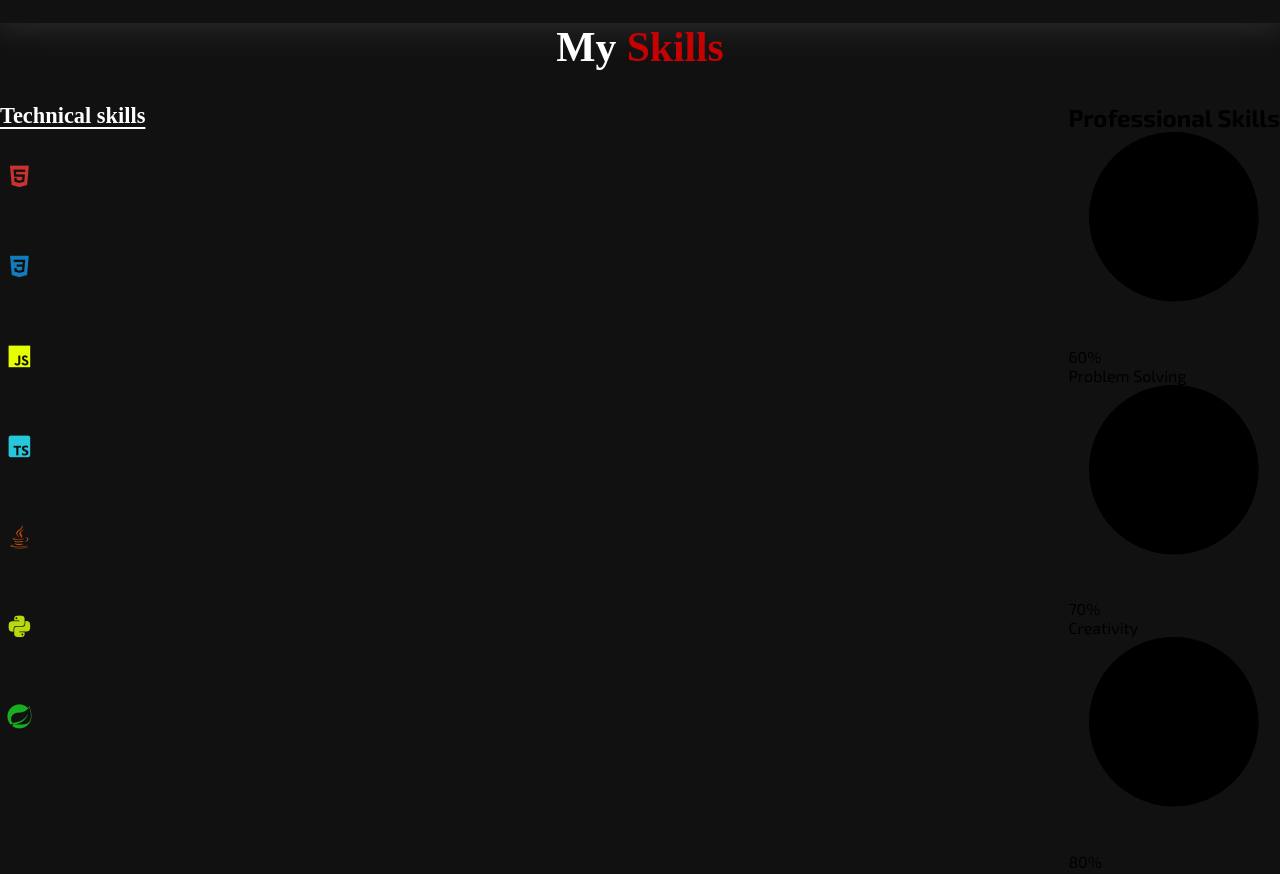
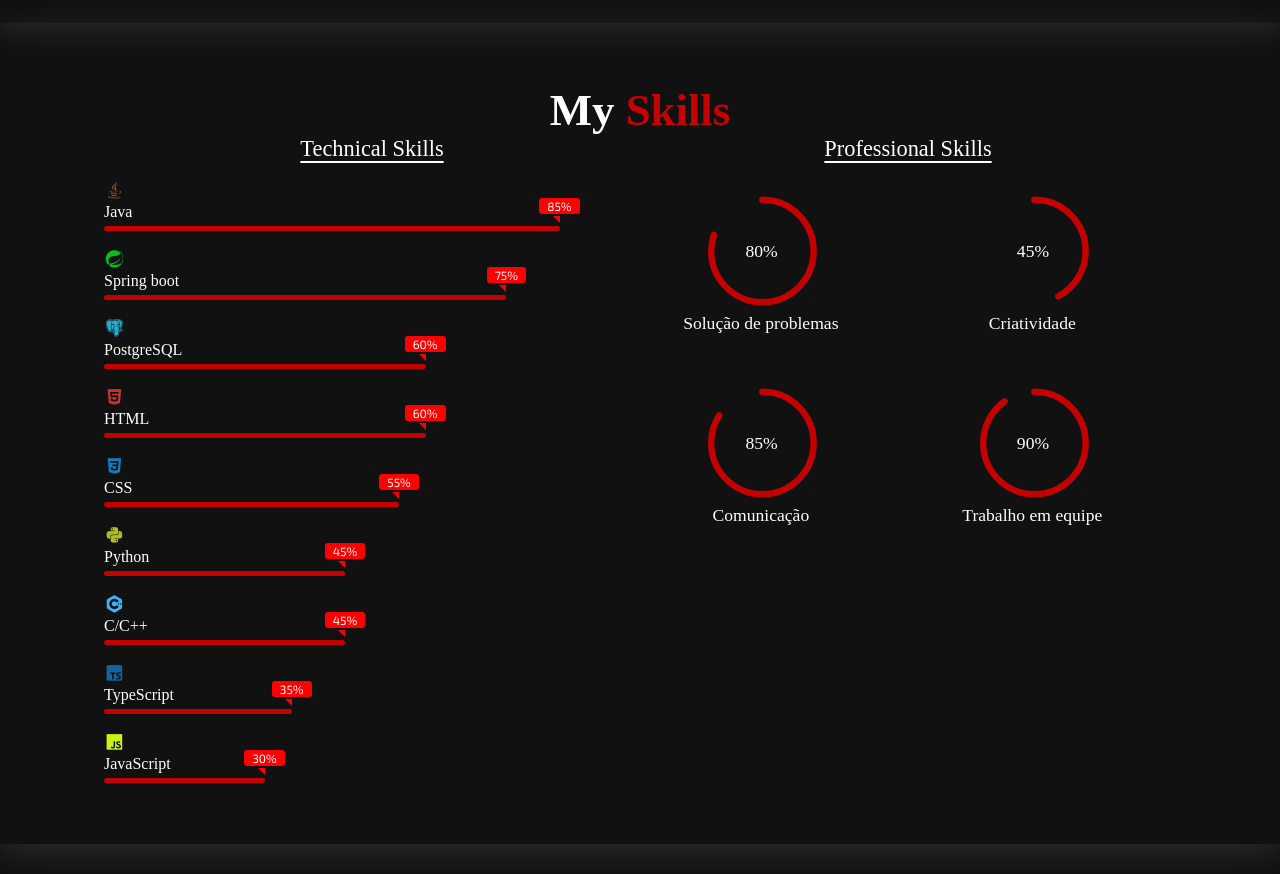
Before and after one commit to Therlyson/portfolio_projeto, a website: page dist/index.html in a window 1280 px wide. Shown: the part 1420-2294 px from the top of the page. Drawn offline with nearby package versions, Linux system fonts and the light colour scheme; a web font is replaced by a local one.

Commit message:
Finalizando a section skills deixando responsiva

```diff
--- a/dist/index.html
+++ b/dist/index.html
@@ -72,124 +72,138 @@
         </div>
     </section>
 
-    <section id="skills">
-        <h1 class="skills-subtitle">My <span>Skills</span></h1>
-        <div class="skills-sec">
-            <div class="skills-sec-technical">
-                <h2 class="text-technical">Technical skills</h2>
-                <div class="skills-sec-technical-bars">
-                    <div class="linguagens">
-                        <i class='bx bxl-html5' style="color: #c9332e;"></i>
+    <section id="skills" class="skills">
+        <h1 class="skills-titulo">My <span>Skills</span></h1>
+        <div class="skills-conteudo">
+
+            <div class="skills-conteudo-tecnico">
+                <h1 class="skills-conteudo-header">Technical Skills</h1>
+                <div class="tecnico-linguagens">
+                    <div class="linguagem"><i class='bx bxl-java' style="color: #c95d2e;"></i>
                         <div class="info">
-                            <span>HTML <span class="addhtml"></span></span>
+                            <h3>Java </h3>
+                        </div>
+                        <div class="progress-line java">
+                            <span></span>
+                        </div>
+                    </div>
+
+                    <div class="linguagem"><i class='bx bxl-spring-boot' style="color: #0cbc1d;"></i>
+                        <div class="info">
+                            <h3>Spring boot </h3>
+                        </div>
+                        <div class="progress-line spring">
+                            <span></span>
+                        </div>
+                    </div>
+                    <i ></i>
+
+                    <div class="linguagem"><i class='bx bxl-postgresql' style="color: #28accd;"></i>
+                        <div class="info">
+                            <h3>PostgreSQL </h3>
+                        </div>
+                        <div class="progress-line postgre">
+                            <span></span>
+                        </div>
+                    </div>
+
+                    <div class="linguagem"><i class='bx bxl-html5' style="color: #c9332e;"></i>
+                        <div class="info">
+                            <h3>HTML </h3>
                         </div>
                         <div class="progress-line html">
                             <span></span>
                         </div>
                     </div>
 
-                    <div class="linguagens">
-                        <i class='bx bxl-css3' style="color: #147bbc;"></i>
+                    <div class="linguagem"><i class='bx bxl-css3' style="color: #147bbc;"></i>
                         <div class="info">
-                            <span>CSS <span class="addcss"></span></span>
+                            <h3>CSS </h3>
                         </div>
                         <div class="progress-line css">
                             <span></span>
                         </div>
                     </div>
 
-                    <div class="linguagens">
-                        <i class='bx bxl-javascript' style="color: #e5ff00;"></i>
+                    <div class="linguagem"><i class='bx bxl-python' style="color: #b0bc1e;"></i>
                         <div class="info">
-                            <span>JavaScript <span class="addjs"></span></span>
+                            <h3>Python </h3>
                         </div>
-                        <div class="progress-line js">
+                        <div class="progress-line python">
                             <span></span>
                         </div>
                     </div>
 
-                    <div class="linguagens">
-                        <i class='bx bxl-typescript' style="color: #26c6db;"></i>
+                    <div class="linguagem"><i class='bx bxl-c-plus-plus'style="color: #3db2fc;"></i>
                         <div class="info">
-                            <span>TypeScript <span class="addts"></span></span>
+                            <h3>C/C++ </h3>
+                        </div>
+                        <div class="progress-line cpls">
+                            <span></span>
+                        </div>
+                    </div>
+
+                    <div class="linguagem"><i class='bx bxl-typescript' style="color: #19639b;"></i>
+                        <div class="info">
+                            <h3>TypeScript </h3>
                         </div>
                         <div class="progress-line ts">
                             <span></span>
                         </div>
                     </div>
 
-                    <div class="linguagens">
-                        <i class='bx bxl-java' style="color: #c24f0c;"></i>
+                    <div class="linguagem"><i class='bx bxl-javascript' style="color: #caf411;"></i>
                         <div class="info">
-                            <span>Java <span class="addjava"></span></span>
+                            <h3>JavaScript </h3>
                         </div>
-                        <div class="progress-line java">
-                            <span></span>
-                        </div>
-                    </div>
-
-                    <div class="linguagens">
-                        <i class='bx bxl-python' style="color: #bad80d;"></i>
-                        <div class="info">
-                            <span>Python <span class="addpy"></span></span>
-                        </div>
-                        <div class="progress-line python">
-                            <span></span>
-                        </div>
-                    </div>
-
-                    <div class="linguagens">
-                        <i class='bx bxl-spring-boot' style="color: #19ad20;"></i>
-                        <div class="info">
-                            <span>spring <span class="addspring"></span></span>
-                        </div>
-                        <div class="progress-line spring">
+                        <div class="progress-line js">
                             <span></span>
                         </div>
                     </div>
                 </div>
             </div>
 
-            <div class="skills-sec-professional">
-                <h1 class="text-professional">Professional Skills</h1>
+            <div class="skills-conteudo-profissional">
+                <h1 class="skills-conteudo-header">Professional Skills</h1>
                 <div class="radial-bars">
                     <div class="radial-bar">
-                        <svg x="0px" y="0px" viewBox="0 0 200 200">
+                        <svg x="0px" y="0px" viewBox="0 0 200 190">
                             <circle class="progress-bar" cx="100" cy="80" r="80"></circle>
                             <circle class="path path-1" cx="100" cy="80" r="80"></circle>
                         </svg>
-                        <div class="percentage">60%</div>
-                        <div class="text">Problem Solving</div>
+                        <div class="percentage">80%</div>
+                        <div class="text">Solução de problemas</div>
                     </div>
 
                     <div class="radial-bar">
-                        <svg x="0px" y="0px" viewBox="0 0 200 200">
+                        <svg x="0px" y="0px" viewBox="0 0 200 190">
                             <circle class="progress-bar" cx="100" cy="80" r="80"></circle>
                             <circle class="path path-2" cx="100" cy="80" r="80"></circle>
                         </svg>
-                        <div class="percentage">70%</div>
-                        <div class="text">Creativity</div>
+                        <div class="percentage">45%</div>
+                        <div class="text">Criatividade</div>
                     </div>
 
                     <div class="radial-bar">
-                        <svg x="0px" y="0px" viewBox="0 0 200 200">
+                        <svg x="0px" y="0px" viewBox="0 0 200 190">
                             <circle class="progress-bar" cx="100" cy="80" r="80"></circle>
                             <circle class="path path-3" cx="100" cy="80" r="80"></circle>
                         </svg>
-                        <div class="percentage">80%</div>
-                        <div class="text">Communication</div>
+                        <div class="percentage">85%</div>
+                        <div class="text">Comunicação</div>
                     </div>
 
                     <div class="radial-bar">
-                        <svg x="0px" y="0px" viewBox="0 0 200 200">
+                        <svg x="0px" y="0px" viewBox="0 0 200 190">
                             <circle class="progress-bar" cx="100" cy="80" r="80"></circle>
                             <circle class="path path-4" cx="100" cy="80" r="80"></circle>
                         </svg>
                         <div class="percentage">90%</div>
-                        <div class="text">Teamwork</div>
+                        <div class="text">Trabalho em equipe</div>
                     </div>
                 </div>
             </div>
+
         </div>
     </section>
 
--- a/dist/styles/style_skills.css
+++ b/dist/styles/style_skills.css
@@ -10,84 +10,78 @@
     --font-secundaria: "Eczar", serif;
 }
 
-.skills{
-    box-shadow: 0 8px 30px 0px #ffffff1d;
-    padding: 5rem;
-    padding-top: 4rem;
+body {
+    overflow-x: hidden;
 }
 
-.skills-subtitle {
-    text-align: center;
-    font-size: 2.6rem;
-    font-family: var(--font-secundaria);
-    padding-bottom: 2rem;
-    color: var(--cor-terciaria);
-}
-.skills-subtitle span {
-    font-family: var(--font-secundaria);
-    color: var(--cor-quartenaria);
+.skills {
+    box-shadow: 0 8px 30px 0px #ffffff1d;
+    padding: 6.5rem;
+    padding-top: 3.8rem;
+    padding-bottom: 3.8rem;
 }
 
-.skills-sec {
+.skills-titulo {
+    text-align: center;
+    color: var(--cor-terciaria);
+    font-size: 2.8rem;
+    font-family: var(--font-secundaria);
+    font-weight: 600;
+}
+.skills-titulo span{
+    color: var(--cor-quartenaria);
+    font-family: var(--font-secundaria);
+    font-weight: 600;
+}
+
+.skills-conteudo {
     display: flex;
     justify-content: space-between;
 }
 
-.skills-sec-technical {
-    display: flex;
-    flex-direction: column;
-    gap: 1.6rem;
+.skills-conteudo-tecnico {
+    width: 39rem;
 }
 
-.text-technical {
+.skills-conteudo-header {
+    color: var(--cor-terciaria);
+    font-family: var(--font-secundaria);
+    font-weight: 500;
     font-size: 1.4rem;
-    font-family: var(--font-secundaria);
-    color: var(--cor-terciaria);
     text-align: center;
     text-decoration: underline;
-    text-underline-offset: 4px;
-    text-decoration-thickness: 2px;
+    text-underline-offset: 5px;
+    margin-bottom: 0.6rem;
 }
 
-.linguagens{
-    font-size: 1.8rem;
-    margin-top: 40px 0;
-    padding: 5px;
+.linguagem {
+    font-size: 1.3rem;
+    margin-top: 1rem;
+}
+.tecnico-linguagens .linguagem .info{
+    margin-bottom: 5px;
+}
+.tecnico-linguagens .linguagem .info h3{
+    color: var(--cor-terciaria);
+    font-family: var(--font-secundaria);
+    font-size: 1rem;
+    font-weight: 500;
 }
 
-.linguagens:first-child {
-    margin-top: 0;
-}
-
-.linguagens:last-child {
-    margin-bottom: 0;
-}
-
-.linguagens .info {
-    margin-bottom: 5px;
-}
-
-.linguagens .info span {
-    font-size: 17px;
-    font-weight: 500;
-    animation: showText 0.5s 1s linear forwards;
-    opacity: 0;
-}
-
-.linguagens .progress-line {
+.tecnico-linguagens .linguagem .progress-line {
     position: relative;
     border-radius: 10px;
     width: 100%;
     height: 5px;
-    background-color: #000;
+    background-color: var(--cor-primaria);
     animation: animate 1s cubic-bezier(1, 0, 0.5, 1) forwards;
     transform: scaleX(0);
     transform-origin: left;
 }
 
-.linguagens .progress-line span {
+.tecnico-linguagens .linguagem .progress-line span {
     height: 100%;
-    background-color: #0ef;
+    background-color: var(--cor-quartenaria);
     position: absolute;
     border-radius: 10px;
     animation: animate 1s 1s cubic-bezier(1, 0, 0.5, 1) forwards;
@@ -95,38 +89,46 @@
     transform-origin: left;
 }
 
-.progress-line.java span {
-    width: 90%;
-}
-
-.progress-line.spring span {
-    width: 70%;
-}
-
-.progress-line.python span {
-    width: 65%;
-}
-
 .progress-line.html span {
     width: 60%;
 }
 
 .progress-line.css span {
-    width: 60%;
+    width: 55%;
+}
+
+.progress-line.python span {
+    width: 45%;
+}
+
+.progress-line.java span {
+    width: 85%;
+}
+
+.progress-line.cpls span {
+    width: 45%;
+}
+
+.progress-line.spring span {
+    width: 75%;
 }
 
 .progress-line.ts span {
-    width: 50%;
+    width: 35%;
 }
 
 .progress-line.js span {
-    width: 35%;
+    width: 30%;
+}
+
+.progress-line.postgre span {
+    width: 60%;
 }
 
 .progress-line span::after {
     position: absolute;
     padding: 1px 8px;
-    background-color: #000;
+    background-color: #ff0000;
     color: #fff;
     font-size: 12px;
     border-radius: 3px;
@@ -136,32 +138,40 @@
     opacity: 0;
 }
 
-.progress-line.java span::after {
-    content: "90%";
-}
-
-.progress-line.spring span::after {
-    content: "70%";
-}
-
-.progress-line.python span::after {
-    content: "65%";
-}
-
 .progress-line.html span::after {
     content: "60%";
 }
 
 .progress-line.css span::after {
-    content: "60%";
+    content: "55%";
+}
+
+.progress-line.python span::after {
+    content: "45%";
+}
+
+.progress-line.java span::after {
+    content: "85%";
+}
+
+.progress-line.cpls span::after {
+    content: "45%";
+}
+
+.progress-line.spring span::after {
+    content: "75%";
 }
 
 .progress-line.ts span::after {
-    content: "50%";
+    content: "35%";
 }
 
 .progress-line.js span::after {
-    content: "35%";
+    content: "30%";
+}
+
+.progress-line.postgre span::after {
+    content: "60%";
 }
 
 .progress-line span::before {
@@ -172,26 +182,15 @@
     border: 7px solid transparent;
     border-bottom-width: 0px;
     border-right-width: 0px;
-    border-top-color: #000;
+    border-top-color: #ff0000;
     top: -10px;
     right: 0;
     animation: showText 0.5s 1.5s linear forwards;
     opacity: 0;
 }
 
-
-
-/* .Technical-bars .bar {
-    margin-top: 40px 0;
-    padding: 5px;
-} */
-
-/*
-.skills-sec-professional {
-    width: 600px;
-    max-height: 500px;
-    padding: 10px;
-    margin-left: 100px;
+.skills-conteudo-profissional {
+    width: 39rem;
 }
 
 .radial-bars {
@@ -200,12 +199,12 @@
     flex-wrap: wrap;
     justify-content: space-evenly;
     align-items: flex-start;
+    gap: 2rem;
 }
 
 .radial-bars .radial-bar {
-    width: 50%;
-    height: 170px;
-    margin-bottom: 10px;
+    width: 40%;
+    height: 10rem;
     position: relative;
 }
 
@@ -214,13 +213,13 @@
     top: 50%;
     left: 50%;
     transform: translate(-50%, -50%) rotate(-90deg);
-    width: 120px;
-    height: 160px;
+    width: 8rem;
+    height: 8rem;
 }
 
 .radial-bars .radial-bar .progress-bar {
     stroke-width: 10;
-    stop-color: black;
+    stop-color: rgb(255, 0, 0);
     fill: transparent;
     stroke-dasharray: 502;
     stroke-dashoffset: 502;
@@ -230,7 +229,7 @@
 
 .path {
     stroke-width: 10;
-    stroke: #0ef;
+    stroke: var(--cor-quartenaria);
     fill: transparent;
     stroke-dasharray: 502;
     stroke-dashoffset: 502;
@@ -254,26 +253,133 @@
 }
 
 .radial-bar .percentage {
+    font-size: 1.1rem;
+    font-weight: 500;
+    font-family: var(--font-secundaria);
+    color: var(--cor-terciaria);
     position: absolute;
     align-items: center;
     top: 50%;
     left: 45%;
     transform: translate(-50%, -50%);
-    font-size: 17px;
-    font-weight: 500;
     animation: showText 0.5s 1s linear forwards;
     opacity: 0;
 }
 
 .radial-bar .text {
+    color: var(--cor-terciaria);
+    font-size: 1.1rem;
+    font-weight: 500;
+    font-family: var(--font-secundaria);
     width: 100%;
     position: absolute;
     text-align: center;
-    left: 15%;
-    bottom: 5px;
+    left: 18%;
+    bottom: -3px;
     transform: translateX(-50px);
-    font-size: 17px;
-    font-weight: 500;
     animation: showText 0.5s 1s linear forwards;
     opacity: 0;
-} */
+}
+
+
+@keyframes animate-path1 {
+    100% {
+        stroke-dashoffset: 100;
+    }
+}
+
+@keyframes animate-path2 {
+    100% {
+        stroke-dashoffset: 290;
+    }
+}
+
+@keyframes animate-path3 {
+    100% {
+        stroke-dashoffset: 80;
+    }
+}
+
+@keyframes animate-path4 {
+    100% {
+        stroke-dashoffset: 50;
+    }
+}
+
+@keyframes animate-bar {
+    100% {
+        stroke-dashoffset: -1;
+    }
+}
+
+@keyframes showText {
+    100% {
+        opacity: 1;
+    }
+}
+
+@keyframes animate {
+
+    100% {
+        transform: scaleX(1);
+    }
+}
+
+
+@media (max-width: 1060px){
+    .skills{
+        padding: 3rem;
+        padding-right: 1rem;
+    }
+
+    .skills-conteudo {
+        gap: 2rem;
+    }
+
+    .skills-conteudo-tecnico {
+        width: 30rem;
+    }
+
+    .skills-conteudo-profissional {
+        width: 30rem;
+    }
+
+    .radial-bar .text {
+        font-size: 0.9rem;
+        left: 27%;
+    }
+}
+
+@media (max-width: 785px){
+    .skills{
+        padding: 3rem;
+    }
+
+    .skills-conteudo {
+        flex-direction: column;
+        gap: 2.4rem;
+    }
+
+    .skills-conteudo-tecnico,
+    .skills-conteudo-profissional {
+        width: 100%;
+    }
+
+    .radial-bars {
+        flex-direction: column;
+        align-items: center;
+    }
+
+    .radial-bars .radial-bar {
+        width: 80%;
+    }
+
+    .radial-bar .text {
+        left: 50%;
+        transform: translateX(-50%);
+    }
+
+    .radial-bar .percentage {
+        left: 48%;
+    }
+}
```
